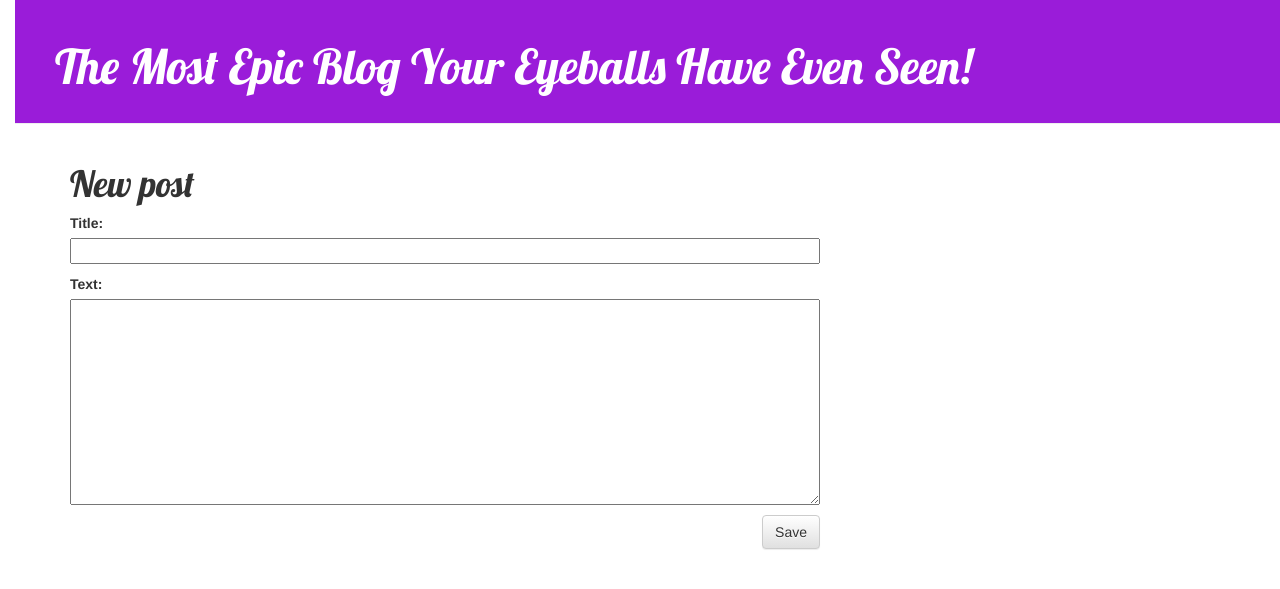
After one commit to claudiahays/my-first-blog, a Django app: page /post/new/ in a window 1280 px wide. The commit adds this page. Shown: the top 589 px of the page. Run offline with Django 3.2, Linux system fonts and the light colour scheme; some libraries are stand-ins or nearby versions.

Commit message:
Added views to create/edit blog post inside the site.

```diff
--- /dev/null
+++ b/blog/forms.py
@@ -0,0 +1,9 @@
+from django import forms
+
+from .models import Post
+
+class PostForm(forms.ModelForm):
+
+    class Meta:
+        model = Post
+        fields = ('title', 'text',)
--- a/blog/templates/blog/base.html
+++ b/blog/templates/blog/base.html
@@ -1,17 +1,18 @@
 {% load staticfiles %}
-
 <html>
     <head>
-        <link rel="stylesheet" href="//maxcdn.bootstrapcdn.com/bootstrap/3.3.7/css/bootstrap.min.css">
-        <link rel="stylesheet" href="//maxcdn.bootstrapcdn.com/bootstrap/3.3.7/css/bootstrap-theme.min.css">
+        <title>Django Girls blog</title>
+        <link rel="stylesheet" href="//maxcdn.bootstrapcdn.com/bootstrap/3.2.0/css/bootstrap.min.css">
+        <link rel="stylesheet" href="//maxcdn.bootstrapcdn.com/bootstrap/3.2.0/css/bootstrap-theme.min.css">
+        <link href='//fonts.googleapis.com/css?family=Lobster&subset=latin,latin-ext' rel='stylesheet' type='text/css'>
         <link rel="stylesheet" href="{% static 'css/blog.css' %}">
-        <link href="//fonts.googleapis.com/css?family=Lobster&subset=latin,latin-ext" rel="stylesheet" type="text/css">
-        <title>Best Blog</title>
     </head>
-
     <body>
         <div class="page-header">
-        <h1><a href="/">The Most Epic Blog Your Eyeballs Have Ever Seen!</a></h1>
+            {% if user.is_authenticated %}
+                <a href="{% url 'post_new' %}" class="top-menu"><span class="glyphicon glyphicon-plus"></span></a>
+            {% endif %}
+            <h1><a href="/">The Most Epic Blog Your Eyeballs Have Even Seen!</a></h1>
         </div>
         <div class="content container">
             <div class="row">
--- a/blog/templates/blog/post_detail.html
+++ b/blog/templates/blog/post_detail.html
@@ -7,6 +7,9 @@
                 {{ post.published_date }}
             </div>
         {% endif %}
+        {% if user.is_authenticated %}
+     		<a class="btn btn-default" href="{% url 'post_edit' pk=post.pk %}"><span class="glyphicon glyphicon-pencil"></span></a>
+		{% endif %}
         <h1>{{ post.title }}</h1>
         <p>{{ post.text|linebreaksbr }}</p>
     </div>
--- /dev/null
+++ b/blog/templates/blog/post_edit.html
@@ -0,0 +1,9 @@
+{% extends 'blog/base.html' %}
+
+{% block content %}
+    <h1>New post</h1>
+    <form method="POST" class="post-form">{% csrf_token %}
+        {{ form.as_p }}
+        <button type="submit" class="save btn btn-default">Save</button>
+    </form>
+{% endblock %}
--- a/blog/urls.py
+++ b/blog/urls.py
@@ -4,4 +4,5 @@ from . import views
 urlpatterns = [
     url(r'^$', views.post_list, name='post_list'),
     url(r'^post/(?P<pk>\d+)/$', views.post_detail, name='post_detail'),
+    url(r'^post/new/$', views.post_new, name='post_new'),
 ]
--- a/blog/views.py
+++ b/blog/views.py
@@ -2,6 +2,7 @@ from django.shortcuts import render
 from django.utils import timezone
 from .models import Post
 from django.shortcuts import render, get_object_or_404
+from .forms import PostForm
 
 def post_list(request):
     posts = Post.objects.filter(published_date__lte=timezone.now()).order_by('published_date')
@@ -10,3 +11,7 @@ def post_list(request):
 def post_detail(request, pk):
     post = get_object_or_404(Post, pk=pk)
     return render(request, 'blog/post_detail.html', {'post': post})
+
+def post_new(request):
+    form = PostForm()
+    return render(request, 'blog/post_edit.html', {'form': form})
```
Lines whose indentation alone changed are shown as unchanged.
